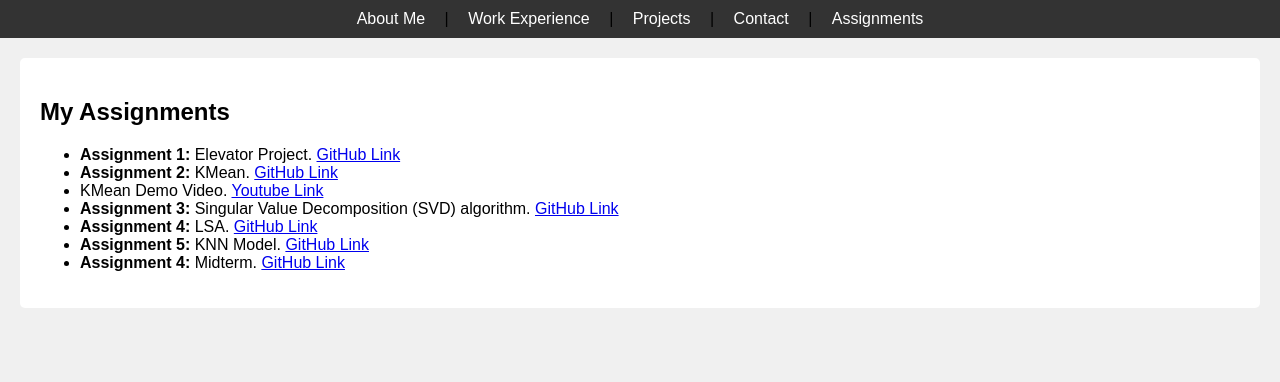
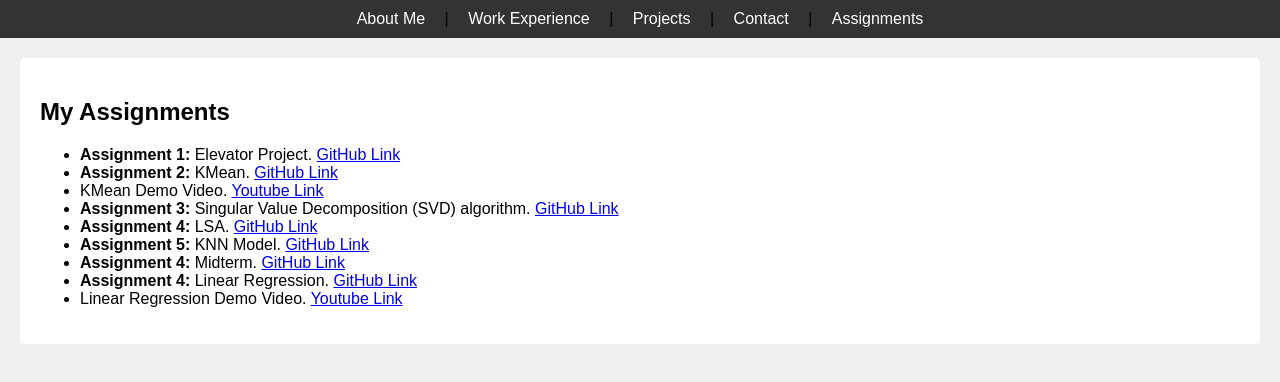
Before and after one commit to JWang2033/JWang2033.github.io, a plain HTML site: page assignments.html in a window 1280 px wide. Drawn offline with Linux system fonts and the light colour scheme.

Commit message:
Update assignments.html

```diff
--- a/assignments.html
+++ b/assignments.html
@@ -26,6 +26,8 @@
             <li><strong>Assignment 4:</strong> LSA. <a href="https://github.com/JWang2033/YizhouWang-assignment-4">GitHub Link</a></li>
             <li><strong>Assignment 5:</strong> KNN Model. <a href="https://github.com/JWang2033/YizhouWang-assignment-5">GitHub Link</a></li>
             <li><strong>Assignment 4:</strong> Midterm. <a href="https://github.com/JWang2033/YizhouWang-Midterm">GitHub Link</a></li>
+            <li><strong>Assignment 4:</strong> Linear Regression. <a href="https://github.com/JWang2033/YizhouWang-assignment-6">GitHub Link</a></li>
+            <li> Linear Regression Demo Video. <a href="https://youtu.be/UWivEX7cD5o">Youtube Link</a></li>
         </ul>
     </section>
 </body>
```
